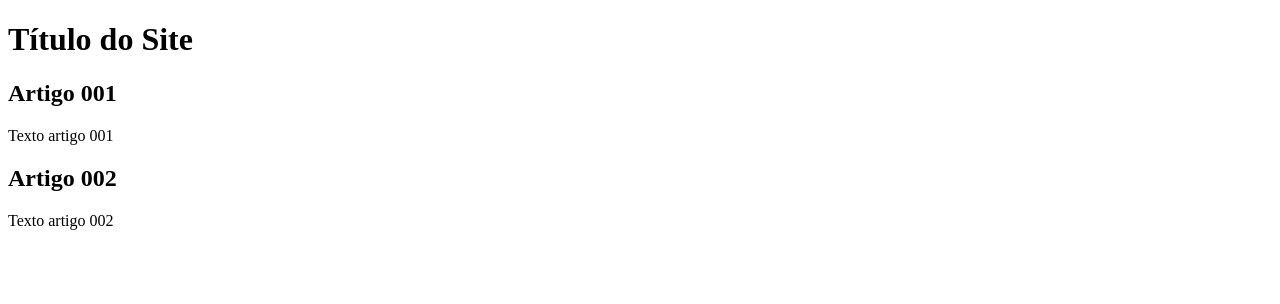
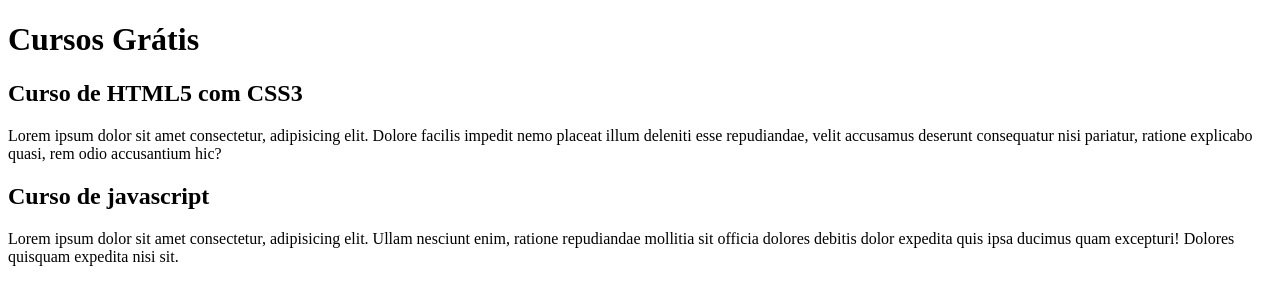
Before and after one commit to leonardocardoso1/projeto-site, a plain HTML site: page index.html in a window 1280 px wide. Drawn offline with Linux system fonts and the light colour scheme.

Commit message:
comecei a escrever o conteúdo

```diff
--- a/index.html
+++ b/index.html
@@ -12,17 +12,17 @@
     <main>
 
         <header>
-            <h1>Título do Site</h1>
+            <h1>Cursos Grátis</h1>
         </header>
 
         <article>
-            <h2>Artigo 001</h2>
-            <p>Texto artigo 001</p>
+            <h2>Curso de HTML5 com CSS3</h2>
+            <p>Lorem ipsum dolor sit amet consectetur, adipisicing elit. Dolore facilis impedit nemo placeat illum deleniti esse repudiandae, velit accusamus deserunt consequatur nisi pariatur, ratione explicabo quasi, rem odio accusantium hic?</p>
         </article>
 
         <article>
-            <h2>Artigo 002</h2>
-            <p>Texto artigo 002</p>
+            <h2>Curso de javascript</h2>
+            <p>Lorem ipsum dolor sit amet consectetur, adipisicing elit. Ullam nesciunt enim, ratione repudiandae mollitia sit officia dolores debitis dolor expedita quis ipsa ducimus quam excepturi! Dolores quisquam expedita nisi sit.</p>
         </article>
 
     </main>
```
